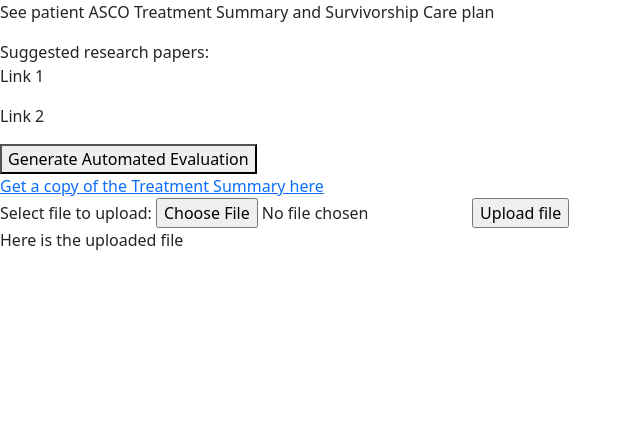
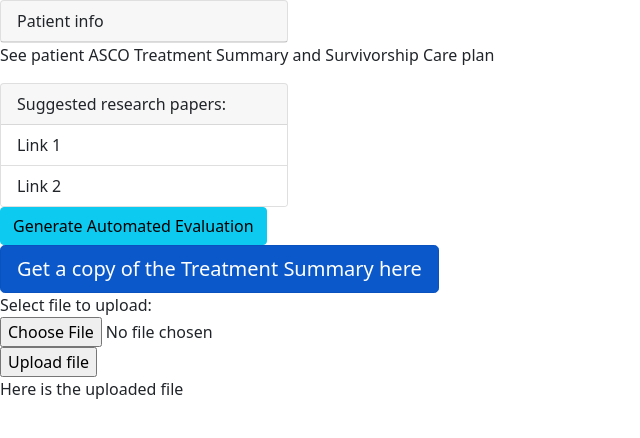
Before and after one commit to andrew-smalls/JunctionXBudapest, a PHP site: page /symptoms_doctorPOV.php in a window 1280 px wide. Shown: the part 56-494 px from the top of the page, without its empty margins (0-640 px from the left). Run offline with PHP 8.4, Linux system fonts and the light colour scheme; data that the repository does not hold is empty.

Commit message:
nu mai stiu ce am modificat

```diff
--- a/classes/Controller.class.php
+++ b/classes/Controller.class.php
@@ -7,7 +7,7 @@ class Controller extends Model{
 
     public function uploadTreatmentSummary($patientName, $doctorName, $fileName){
         return $this->uploadTreatmentSummary($patientName, $doctorName, $fileName);
-
+    }
     protected function add_photos($image,$type,$user_id,$submission_id){
         return $this->addImage($image,$type,$user_id,$submission_id);
     }
--- a/classes/Model.class.php
+++ b/classes/Model.class.php
@@ -27,7 +27,7 @@ class Model extends Dbh {
 
     public function uploadTreatmentSummary($patientName, $doctorName, $fileName)
     {
-        $sql = "INSERT INTO treatementSummaries (patientName, doctorName, filename) VALUES (?, ?, ?)";
+        $sql = "INSERT INTO treatementSummaries (patientName, doctorName, fileName) VALUES (?, ?, ?)";
         $stmt=$this->connect()->prepare($sql);
 
         return $stmt->execute([$patientName, $doctorName,$filename]);
--- a/symptoms_doctorPOV.php
+++ b/symptoms_doctorPOV.php
@@ -6,50 +6,63 @@
 <body>
 <?php include 'navbar.html'; ?>
 
-<div class='basicInfoOuterContainer'>
+<div class="card" style="width: 18rem;">
+  <div class="card-header"> Patient info
+  </div>
   <?php
 
   $view=new View();
-$symptoms=$view->getSymptoms('andrei');//class="'basicInfoInnerContainer'"
+  $symptoms=$view->getSymptoms('andrei');
 
   for($i=0;$i<count($symptoms);$i=$i+1){
   print '
-    <p><b>Patient info:</b></p>
-      <div >
-        <p>Patient name:' .$symptoms[$i]['patientName'].'</p>
-        <p>Recovering from:' .$symptoms[$i]['previousIlness'].'</p>
-        <p>Surgery date:' .$symptoms[$i]['surgeryDate'].'</p>
-        <p>Treatment Summary:' .$symptoms[$i]['treatmentSummary'].'</p>
-    </div>';
+  <ul class="list-group list-group-flush">
+  <li class="list-group-item"> Patient name: ' .$symptoms[$i]['patientName'].'</li>
+  <li class="list-group-item">Recovering from: ' .$symptoms[$i]['previousIlness'].'</li>
+  <li class="list-group-item">Surgery date: ' .$symptoms[$i]['surgeryDate'].'</li>
+  <li class="list-group-item">Treatment Summary: ' .$symptoms[$i]['treatmentSummary'].'</li>
+
+  </ul>';
   }
       ?>
+
 </div>
 <div class='roundTreatmentSummary'>
     <p href="..."> See patient ASCO Treatment Summary and Survivorship Care plan</p>
 </div>
 
-<div class='suggestestedResearchMaterials'> Suggested research papers:
-  <p> Link 1 </p>
-  <p> Link 2 </p>
+<div class="card" style="width: 18rem;">
+  <div class="card-header"> Suggested research papers:
   </div>
+  <ul class="list-group list-group-flush">
+    <li class="list-group-item">Link 1 </li>
+    <li class="list-group-item"> Link 2 </li>
+  </ul>
+</div>
+
 <div class='automatedEvaluation'>
-  <button type='submit' class='generateEvalButton'>Generate Automated Evaluation</button>
+  <button type="button" class="btn btn-info">Generate Automated Evaluation</button>
 </div>
 
 <div class='completePatientMedicalFile'>
-  <a href='inner/small-cell-lung-cancer-treatment-summary-and-survivorship-care-plan.docx'> Get a copy of the Treatment Summary here </a>
+  <a href="inner/small-cell-lung-cancer-treatment-summary-and-survivorship-care-plan.docx" class="btn btn-primary btn-lg active" role="button" aria-pressed="true"> Get a copy of the Treatment Summary here </a>
 </div>
-<div class='uploadCompletedFile'>
+
+
   <?php $patientName='andrei'; $doctorName='mrDoctor';
   echo "<form action='includes/uploadCompletedFile.inc.php?patientName=$patientName&doctorName=$doctorName' method='post' enctype='multipart/form-data'>"
   ?> Select file to upload:
-    <input type="file" name="fileToUpload" id="fileToUpload">
-    <input type="submit" value="Upload file" name="submit">
+  <div class="form-group">
+    <input type="file" name="fileToUpload" class="form-control-file" id="exampleFormControlFile1">
+  </div>
+    <input type="submit" value="Upload file" name="submit" class="form-control-file" id="exampleFormControlFile1">
+
   </form>
-</div>
+
+
 <div class='uploadedFile'>
   <p> Here is the uploaded file </p>
+</div>
 
-</div>
 </body>
 </html>
```
Also changed, not shown: includes/uploadCompletedFile.inc.php (+4 -7 lines), header.html (line endings or trailing spaces), 1 other file. Lines whose indentation alone changed are shown as unchanged.
